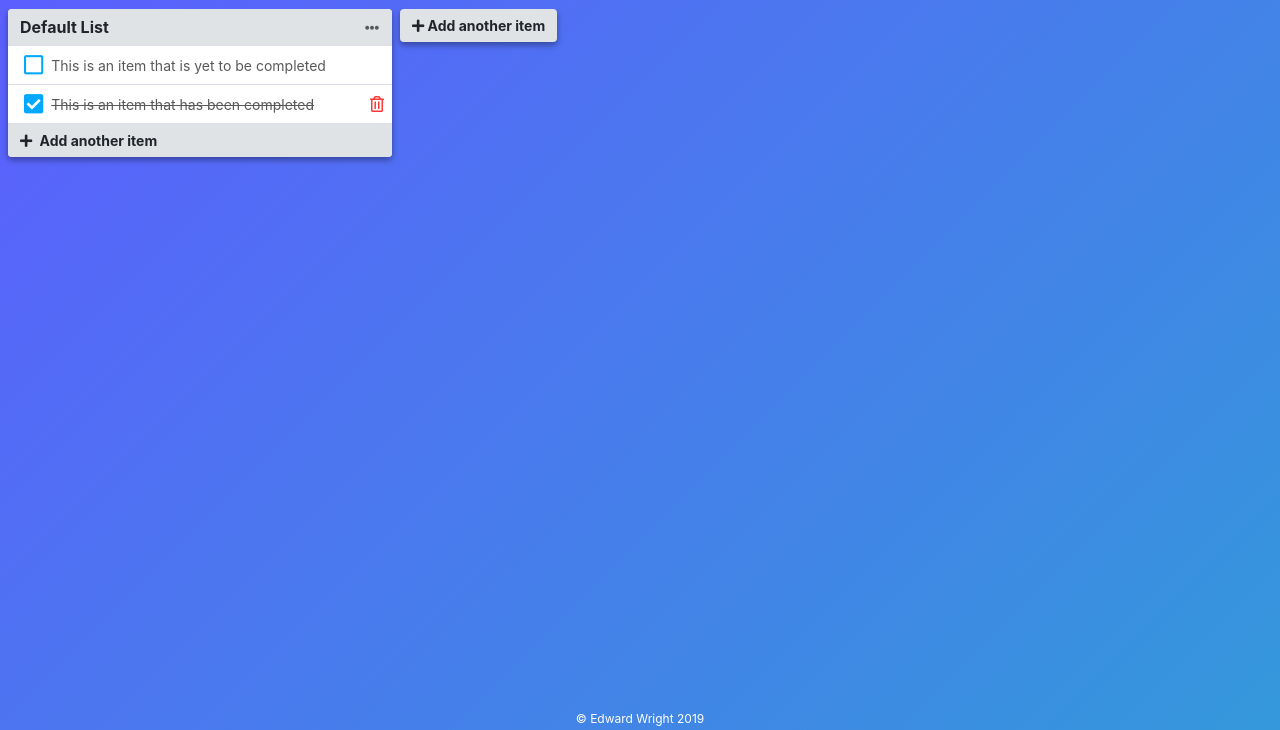
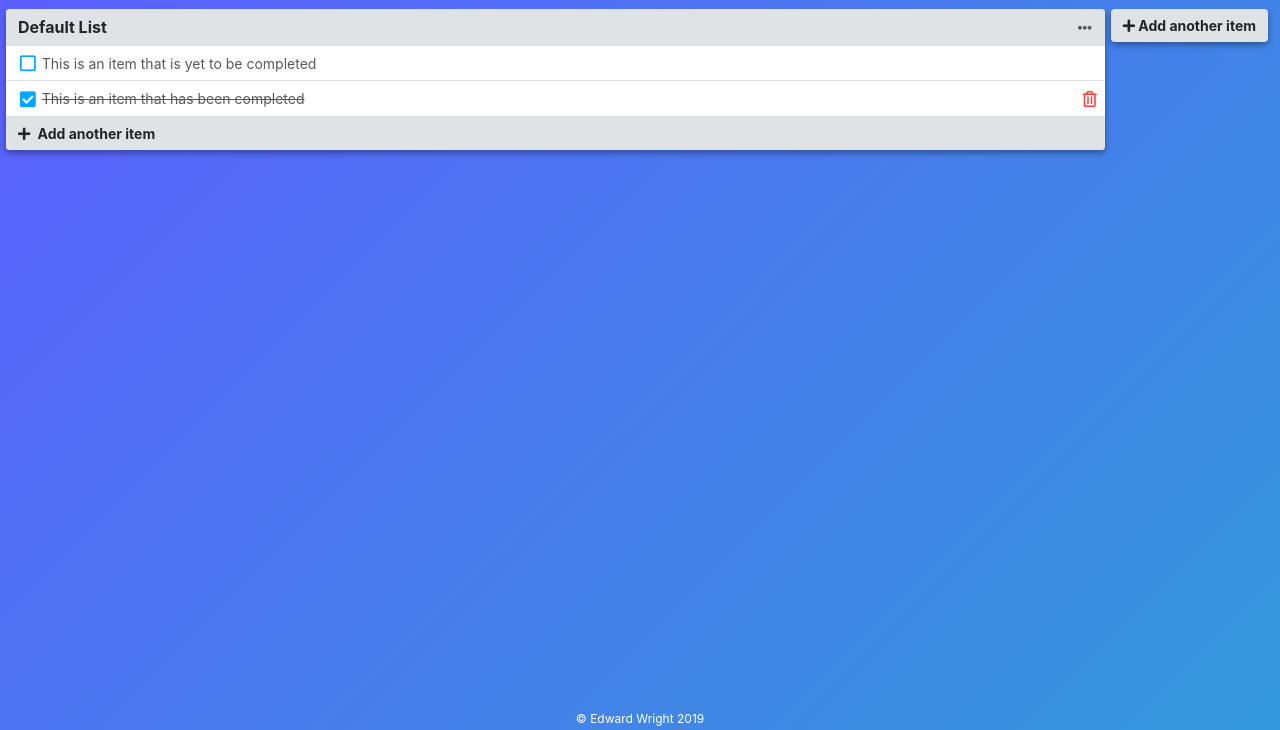
Before and after one commit to codevectoruk/Todo, a plain HTML site: page dist/index.html in a window 1280 px wide. Shown: the part 70-800 px from the top of the page. Drawn offline with Linux system fonts and the light colour scheme.

Commit message:
changed list sizes and made them closer together, also removed background from tags

```diff
--- a/src/scss/list.scss
+++ b/src/scss/list.scss
@@ -5,18 +5,17 @@
   margin: 0 0 2px 0;
   overflow: hidden;
   overflow-x: auto;
-  padding: 0 8px 8px 8px;
+  padding: 0 6px 6px 6px;
   .list {
     border-radius: 4px;
     display: flex;
     flex-basis: 1;
     flex-direction: column;
     flex-grow: 1;
-    margin: 0 8px 0 0;
-
+    margin: 0 6px 0 0;
     max-height: 100%;
-    max-width: 30vw;
-    min-width: 370px;
+    //max-width: 30vw;
+    min-width: 340px;
     .list-header {
       border-top-left-radius: 4px;
       border-top-right-radius: 4px;
@@ -50,6 +49,7 @@
         cursor: pointer;
         display: flex;
         text-decoration: none;
+        min-height: 36px;
         .position {
           align-self: stretch;
           display: flex;
@@ -69,24 +69,18 @@
           align-self: center;
           flex-grow: 1;
           overflow: hidden;
-          padding: 8px;
           text-overflow: ellipsis;
           white-space: wrap;
         }
         .status {
           align-self: center;
           display: flex;
-          font-size: 22px;
-          padding: 8px 0 8px 8px;
+          font-size: 18px;
+          padding: 6px;
           i {
             align-self: center;
           }
         }
-      }
-      .element-background {
-        //position: absolute !important;
-        //width: 400px;
-        //opacity: 0;
       }
       .list-element-placeholder,
       .list-element-drop {
@@ -136,7 +130,7 @@
     cursor: pointer;
     flex-shrink: 0;
     font-weight: 700;
-    margin-right: 5px;
+    margin-right: 6px;
     padding: 8px 12px;
   }
 }
--- a/src/scss/tags.scss
+++ b/src/scss/tags.scss
@@ -8,24 +8,22 @@
   text-align: center;
   vertical-align: baseline;
   white-space: nowrap;
+  background-color: transparent;
 }
 @each $color, $value in $theme-colors {
   .tag-#{$color} {
     border: 2px solid $value;
     &:hover {
-            border: 2px solid darken($value,10%);
+      border: 2px solid darken($value, 10%);
     }
   }
   .theme-default .tag-#{$color} {
-        background-color: $theme-default-bg-color-1;
     color: $theme-default-font-color-1;
   }
   .theme-dark .tag-#{$color} {
-        background-color: $theme-dark-bg-color-1;
     color: $theme-dark-font-color-1;
   }
   .theme-light .tag-#{$color} {
-        background-color: $theme-light-bg-color-1;
     color: $theme-light-font-color-1;
   }
 }
```
Also changed, not shown: dist/css/main.css. Lines whose indentation alone changed are shown as unchanged.
